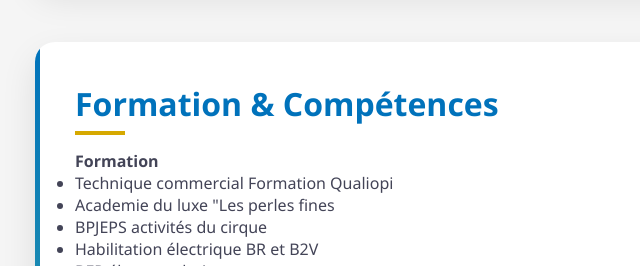
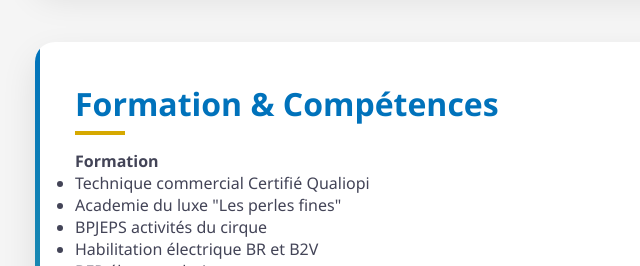
Before and after one commit to F-Arnaud/CV, a plain HTML site: page index.html in a window 1280 px wide. Shown: the part 3511-3777 px from the top of the page, 25-665 px from the left. Drawn offline with Linux system fonts and the light colour scheme.

Commit message:
Update index.html

```diff
--- a/index.html
+++ b/index.html
@@ -596,8 +596,8 @@
 
             <h4>Formation</h4>
             <ul>
-                <li>Technique commercial Formation Qualiopi</li>
-                <li>Academie du luxe "Les perles fines</li>
+                <li>Technique commercial Certifié Qualiopi</li>
+                <li>Academie du luxe "Les perles fines"</li>
                 <li>BPJEPS activités du cirque</li>
                 <li>Habilitation électrique BR et B2V</li>
                 <li>BEP électrotechnique</li>
```
